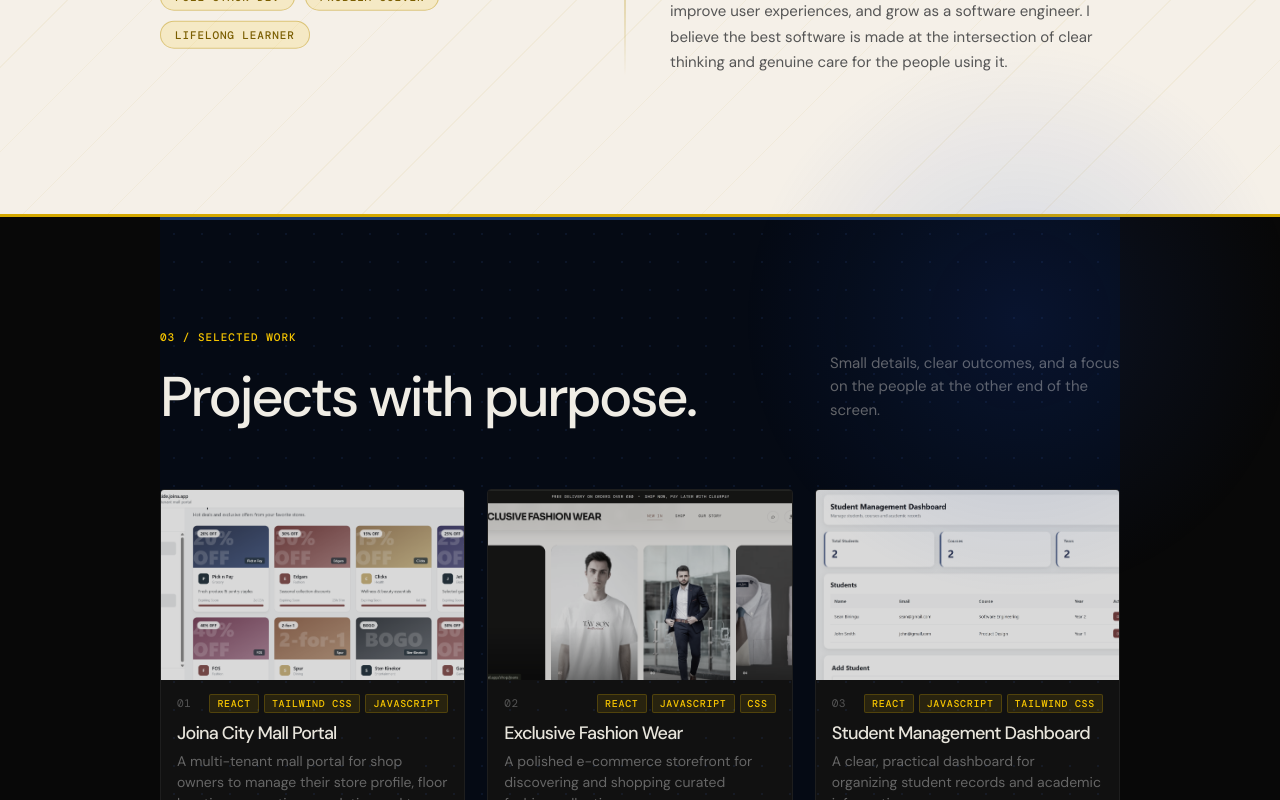
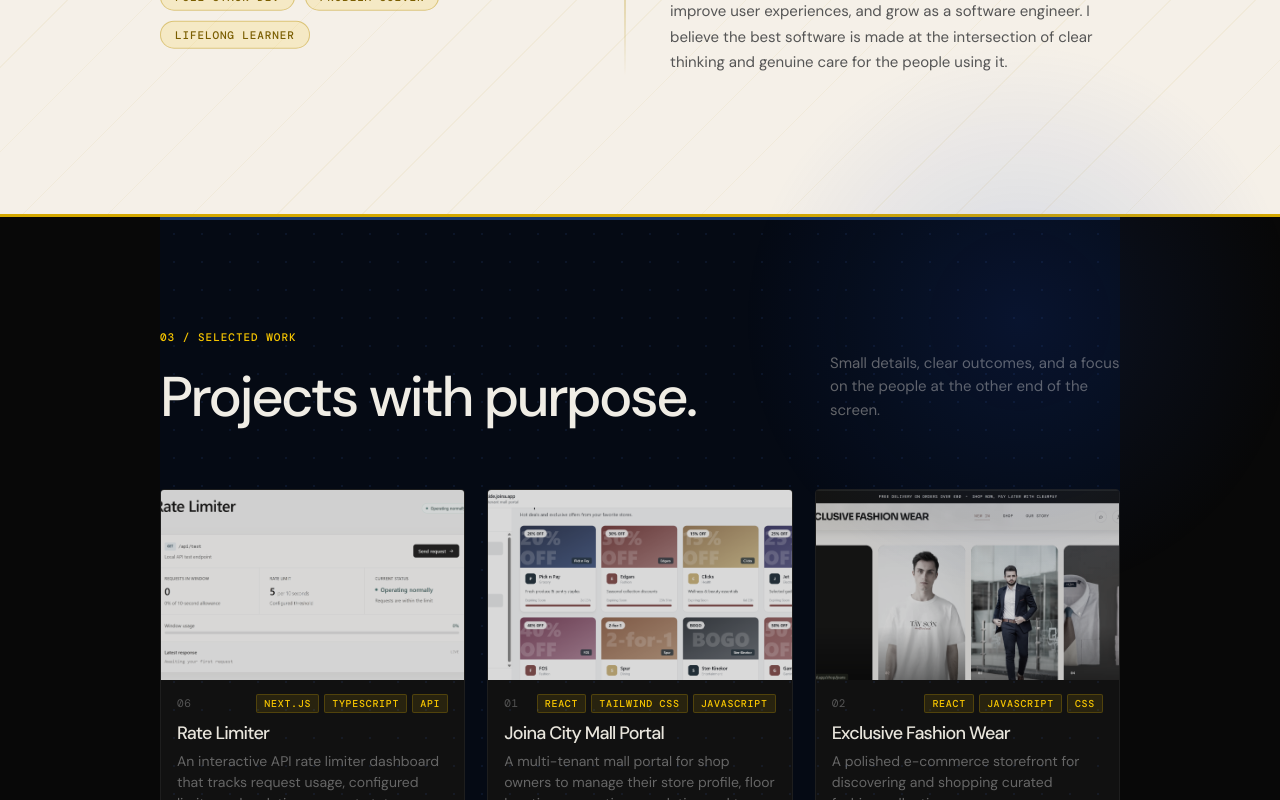
Before and after one commit to SeanBiningu/Portfolio, a React (Create React App) app: page /skills in a window 1280 px wide. Shown: the part 2000-2800 px from the top of the page. Built offline with nearby package versions, Linux system fonts and the light colour scheme; a web font is replaced by a local one.

Commit message:
added another prject

```diff
--- a/src/App.js
+++ b/src/App.js
@@ -5,10 +5,20 @@ import studentManagement from "./studentmanagement.png";
 import jobfinder from "./jobfinder.png";
 import joinaCity from "./joina-city.png";
 import exclusiveFashionWear from "./exclusive-fashion-wear.png";
+import rateLimiter from "./rate-limiter.png";
+import euniqueCosmetics from "./eunique-cosmetics.png";
 import { isSupabaseConfigured } from "./lib/supabase";
 
 
 const projects = [
+  {
+    number: "06",
+    title: "Rate Limiter",
+    description: "An interactive API rate limiter dashboard that tracks request usage, configured limits, and real-time request status.",
+    image: rateLimiter,
+    stack: ["Next.js", "TypeScript", "API"],
+    demoUrl: "https://rate-limiter-assignment-git-master-quad-coders1.vercel.app/",
+  },
   {
     number: "01",
     title: "Joina City Mall Portal",
@@ -53,11 +63,19 @@ const projects = [
     stack: ["React", "JavaScript", "CSS"],
     demoUrl: "https://job-finder-wqp9.vercel.app/",
   },
+  {
+    number: "07",
+    title: "Eunique Cosmetics",
+    description: "A refined cosmetics e-commerce storefront for exploring beauty essentials, gifts, and curated collections.",
+    image: euniqueCosmetics,
+    stack: ["React", "JavaScript", "CSS"],
+    demoUrl: "https://e-comerce-cosmetics.vercel.app/",
+  },
 ];
 
 const placeholders = [
-  { number: "06" },
-  { number: "07" },
+  { number: "08" },
+  { number: "09" },
 ];
 
 const skillGroups = [
@@ -173,7 +191,7 @@ function App() {
             <div className="laptop-base"><span /></div>
           </div>
           <div className="section-wrap hero-layout">
-            <div className="hero-topline"><p className="eyebrow">Independent developer / 2026</p><p>Harare, Zimbabwe</p></div>
+            <div className="hero-topline"><p className="eyebrow">Software Engineer</p><p>Harare, Zimbabwe</p></div>
             <div className="hero-copy">
               <p className="hero-kicker">Sean Biningu</p>
               <h1>I build digital<br /><em>experiences with</em><br />lasting clarity.</h1>
--- a/src/index.css
+++ b/src/index.css
@@ -12,7 +12,7 @@ a { color: inherit; text-decoration: none; }
 .site-shell { overflow: hidden; }
 main { padding-top: var(--header-height); }
 .section-wrap { width: min(var(--page-max), calc(100% - var(--page-gutter))); margin: 0 auto; }
-.site-header { position: fixed; top: 0; left: 0; right: 0; z-index: 100; width: 100%; height: var(--header-height); margin: 0 auto; padding: 0 max(32px, calc((100% - var(--page-max)) / 2)); display: flex; align-items: center; justify-content: space-between; border-bottom: 1px solid rgba(255, 255, 255, 0.06); background: rgba(13, 13, 13, 0.72); backdrop-filter: blur(14px); -webkit-backdrop-filter: blur(14px); color: #e7e5dc; }
+.site-header { position: fixed; top: 0; left: 0; right: 0; z-index: 100; width: 100%; height: var(--header-height); margin: 0 auto; padding: 0 max(32px, calc((100% - var(--page-max)) / 2)); display: flex; align-items: center; justify-content: space-between; border-bottom: 1px solid rgba(245, 196, 0, 0.5); background: rgba(13, 13, 13, 0.72); backdrop-filter: blur(14px); -webkit-backdrop-filter: blur(14px); color: #e7e5dc; }
 .wordmark { font-family: "Playfair Display", Georgia, serif; font-size: 28px; font-weight: 600; letter-spacing: -1px; }.wordmark span { color: #f5c400; }
 .main-nav { display: flex; align-items: center; gap: 34px; font-size: 14px; font-weight: 500; }.main-nav a { color: #aaa; transition: color .2s ease; }.main-nav a:hover { color: #f5c400; }
 .menu-toggle { display: none; color: inherit; border: 0; background: none; font: inherit; font-size: 14px; cursor: pointer; }
```
Also changed, not shown: src/Projects.js (+24 -0 lines), src/eunique-cosmetics.png (added), src/rate-limiter.png (added).
